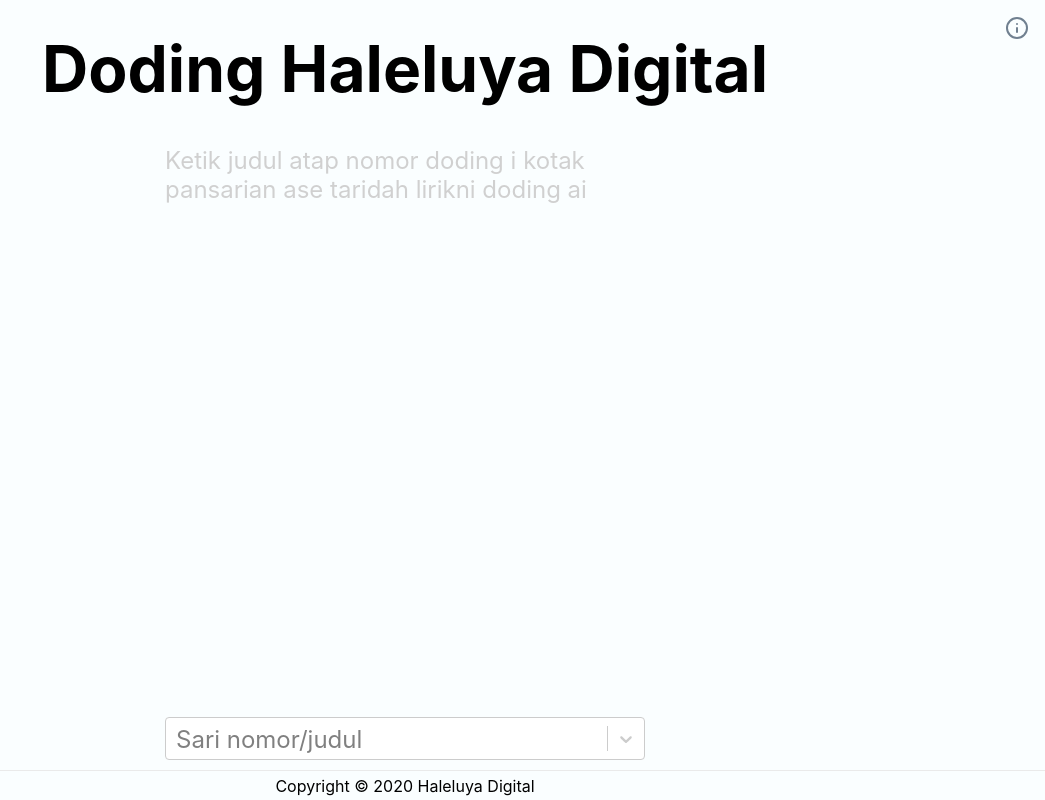
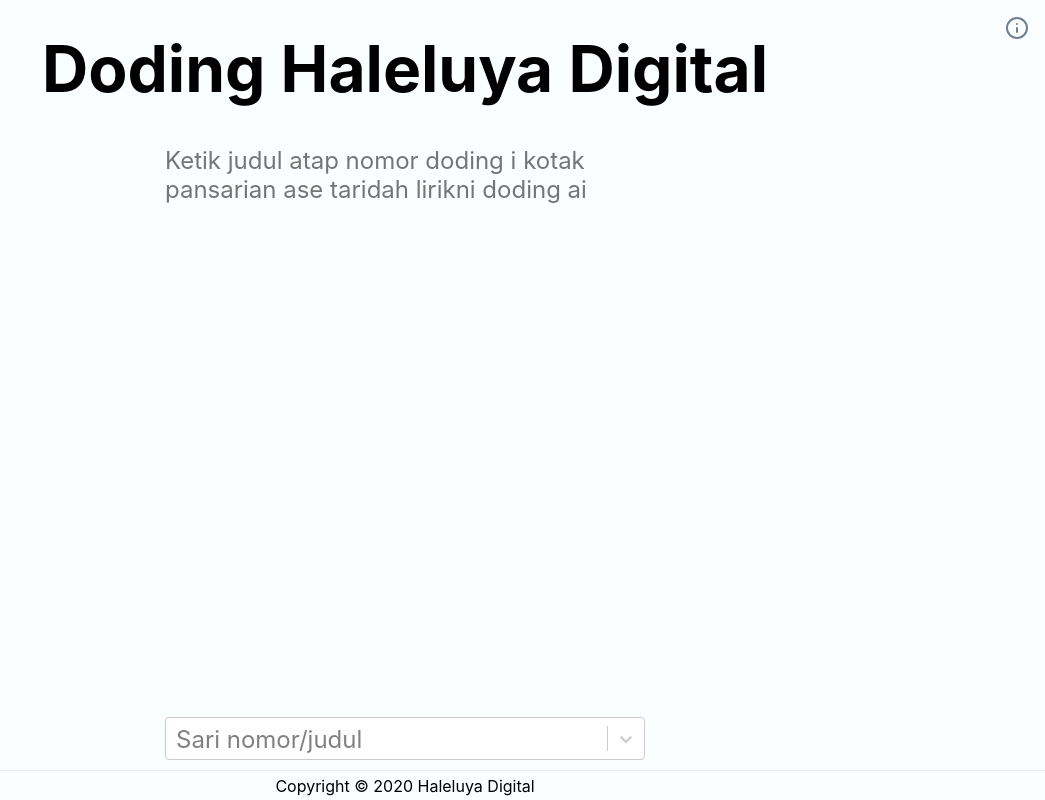
Before and after one commit to diosamuel/haleluya-digital, a Next.js app: page / in a window 1280 px wide. Shown: the whole page, without its empty margins (235-1280 px from the left). Built offline with nearby package versions, Linux system fonts and the light colour scheme.

Commit message:
Implement Lighthouse best practices

```diff
--- a/pages/Page.js
+++ b/pages/Page.js
@@ -116,6 +116,7 @@
           </div>
         )}
         <Select
+          aria-label="Kolom pencarian"
           menuPlacement={"top"}
           className={styles.select}
           placeholder="Sari nomor/judul"
@@ -146,6 +147,8 @@
             className={styles.logoImage}
             src="/treble-logo.png"
             alt="Logo situs"
+            width="128px"
+            height="128px"
           />
         </div>
         <h2>Haleluya Digital</h2>
--- a/pages/_document.js
+++ b/pages/_document.js
@@ -4,7 +4,7 @@
 export default class MyDocument extends Document {
   render() {
     return (
-      <Html>
+      <Html lang="in">
         <Head>
           {isProduction && (
             <script
--- a/styles/Page.module.css
+++ b/styles/Page.module.css
@@ -111,7 +111,7 @@
 }
 
 .contentPlaceholder {
-  color: #d0d0d0;
+  color: #757575;
   user-select: none;
 }
 
```
Also changed, not shown: worker/index.js (added), 1 other file (tests, documents, lock files or other folders).
